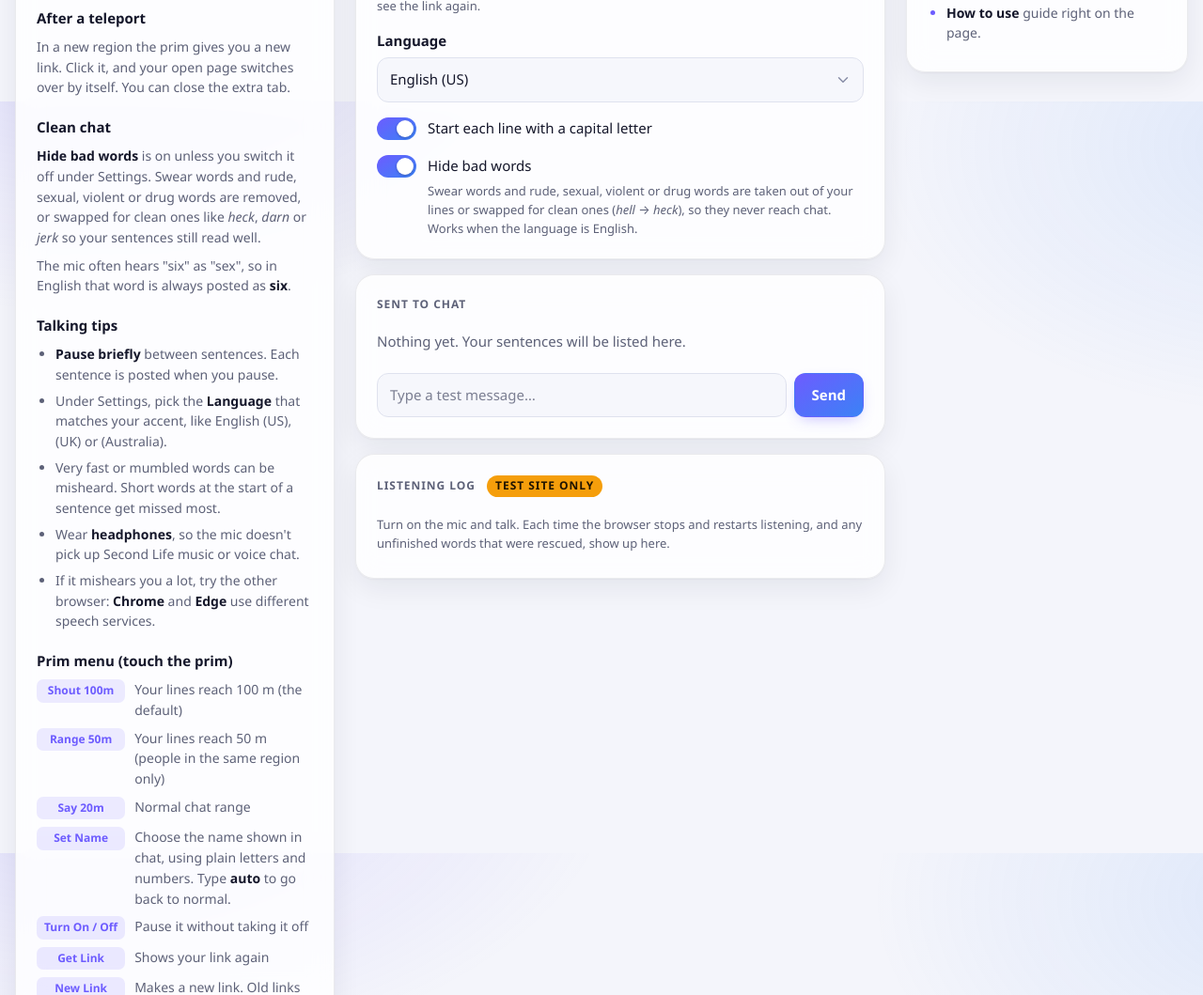
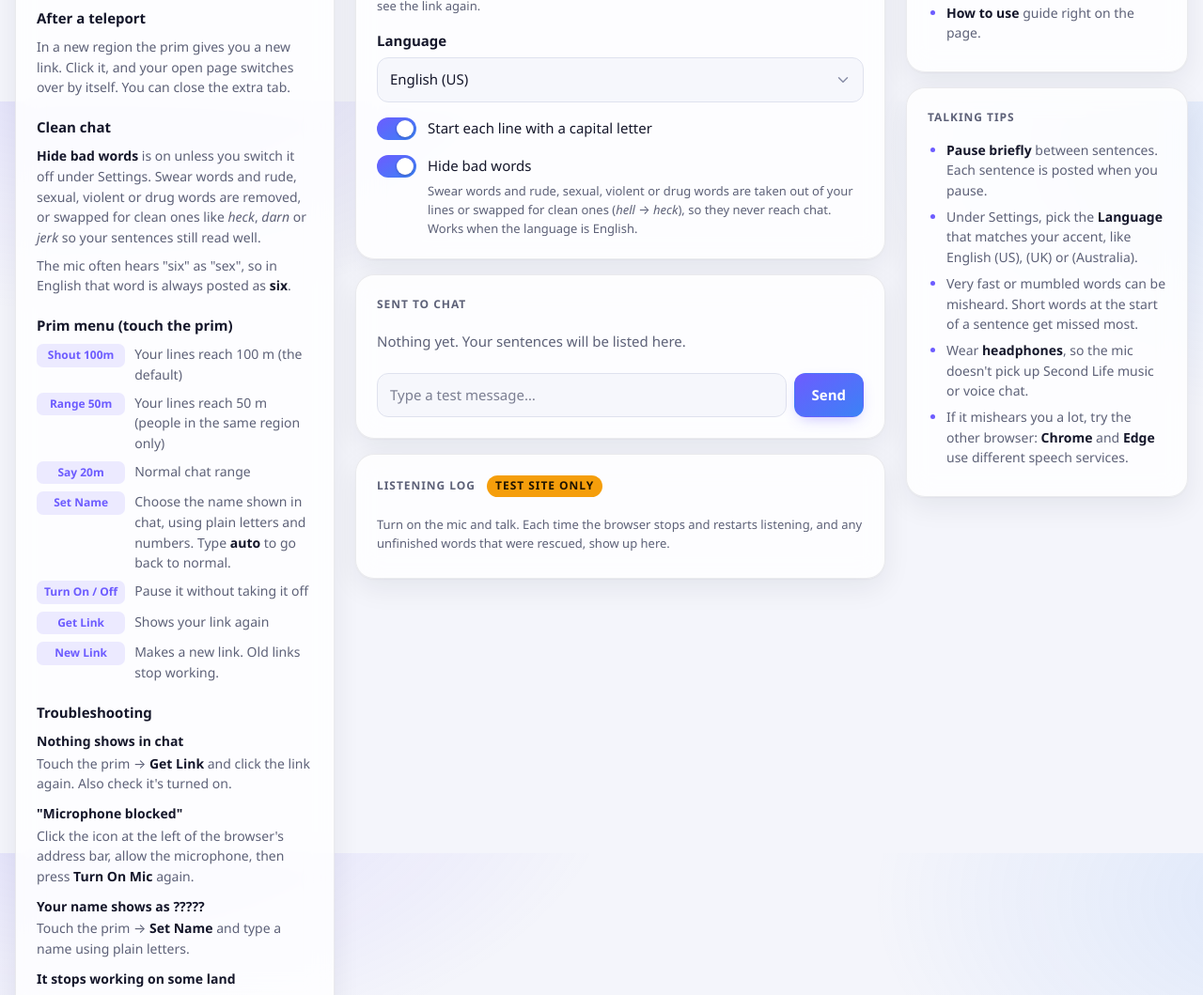
Before and after one commit to webdev0486/voice-to-sl-test, a plain HTML site: page index.html in a window 1280 px wide. Shown: the part 692-1751 px from the top of the page at 94% size. Drawn offline with Linux system fonts and the light colour scheme.

Commit message:
Move talking tips into their own card under What's new

```diff
--- a/index.html
+++ b/index.html
@@ -485,15 +485,6 @@
       <i>darn</i> or <i>jerk</i> so your sentences still read well.</p>
     <p>The mic often hears "six" as "sex", so in English that word is always posted as <b>six</b>.</p>
 
-    <h3>Talking tips</h3>
-    <ul>
-      <li><b>Pause briefly</b> between sentences. Each sentence is posted when you pause.</li>
-      <li>Under Settings, pick the <b>Language</b> that matches your accent, like English (US), (UK) or (Australia).</li>
-      <li>Very fast or mumbled words can be misheard. Short words at the start of a sentence get missed most.</li>
-      <li>Wear <b>headphones</b>, so the mic doesn't pick up Second Life music or voice chat.</li>
-      <li>If it mishears you a lot, try the other browser: <b>Chrome</b> and <b>Edge</b> use different speech services.</li>
-    </ul>
-
     <h3>Prim menu (touch the prim)</h3>
     <dl class="menu">
       <dt>Shout 100m</dt><dd>Your lines reach 100 m (the default)</dd>
@@ -529,7 +520,8 @@
     </div>
   </aside>
 
-  <aside class="card news" aria-labelledby="newsTitle">
+  <div class="news">
+  <aside class="card" aria-labelledby="newsTitle">
     <h2 id="newsTitle">What's new</h2>
 
     <h3>November 14, 2026</h3>
@@ -550,6 +542,18 @@
       <li><b>How to use</b> guide right on the page.</li>
     </ul>
   </aside>
+
+  <aside class="card" aria-labelledby="tipsTitle">
+    <h2 id="tipsTitle">Talking tips</h2>
+    <ul>
+      <li><b>Pause briefly</b> between sentences. Each sentence is posted when you pause.</li>
+      <li>Under Settings, pick the <b>Language</b> that matches your accent, like English (US), (UK) or (Australia).</li>
+      <li>Very fast or mumbled words can be misheard. Short words at the start of a sentence get missed most.</li>
+      <li>Wear <b>headphones</b>, so the mic doesn't pick up Second Life music or voice chat.</li>
+      <li>If it mishears you a lot, try the other browser: <b>Chrome</b> and <b>Edge</b> use different speech services.</li>
+    </ul>
+  </aside>
+  </div>
   </div>
 
   <footer>
```
